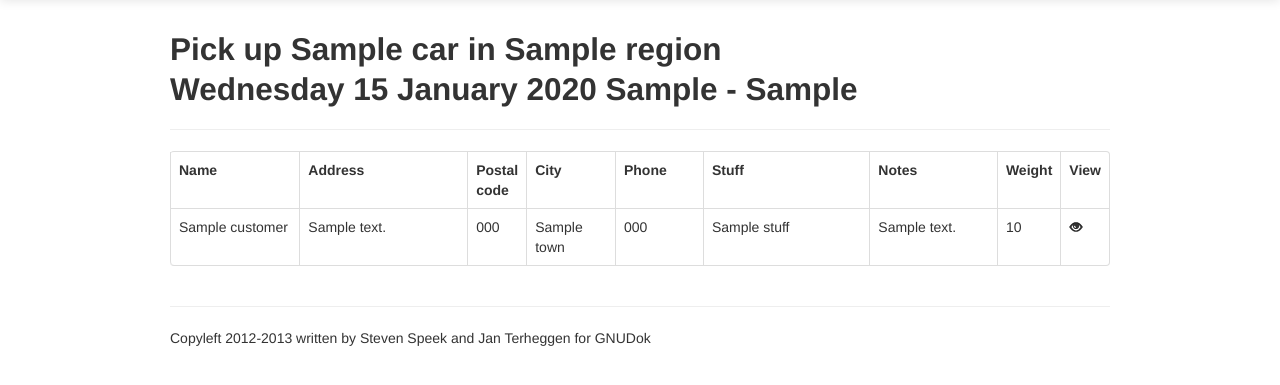
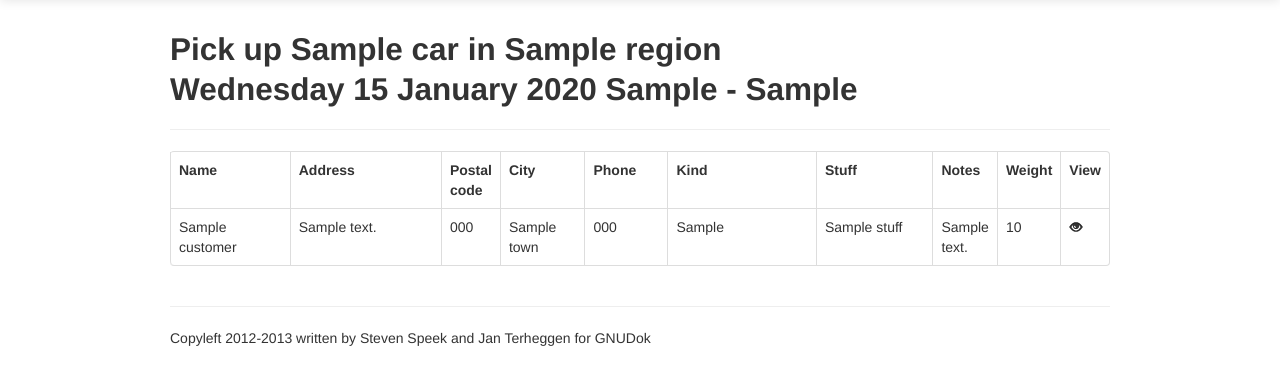
Before and after one commit to slspeek/gnudok-planner, a Django app: template src/planner/main/templates/appointment_list.html in a window 1280 px wide. Shown: the part 41-426 px from the top of the page. Run offline with Django 3.2, Linux system fonts and the light colour scheme; the template is opened without the code that fills it: most values are stand-ins (such as "Sample title", 1, 10 or a date in 2020); some libraries are stand-ins or nearby versions.

Commit message:
Made appointment attribute 'kind' visible

```diff
--- a/src/planner/main/forms.py
+++ b/src/planner/main/forms.py
@@ -33,7 +33,7 @@ class DatePickForm(forms.Form):
 class AppointmentForm(ModelForm):
     class Meta:
         model = Appointment
-        fields = ("weight", "stuff", "notes")
+        fields = ("kind", "weight", "stuff", "notes")
 
 
 class CustomerForm(ModelForm):
--- a/src/planner/main/templates/appointment_list.html
+++ b/src/planner/main/templates/appointment_list.html
@@ -31,6 +31,7 @@
 		<th>{% trans "Postal code" %}</th>
 		<th>{% trans "City" %}</th>
 		<th>{% trans "Phone" %}</th>
+		<th>{% trans "Kind" %}</th>
 		<th>{% trans "Stuff" %}</th>
 		<th>{% trans "Notes" %}</th>
 		<th>{% trans "Weight" %}</th>
@@ -44,6 +45,7 @@
 		<td>{{ app.customer.postcode }}</td>
 		<td>{{ app.customer.town }}</td>
 		<td>{{ app.customer.phone }}</td>
+		<td>{{ app.get_kind_display }}</td>
 		<td>{{ app.stuff }}</td>
 		<td>{{ app.notes }}</td>
 		<td>{{ app.get_weight_display }}</td>
--- a/src/planner/main/templates/appointments_today.html
+++ b/src/planner/main/templates/appointments_today.html
@@ -18,6 +18,7 @@
                         <th>{% trans "Postal code" %}</th>
                         <th>{% trans "City" %}</th>
                         <th>{% trans "Phone" %}</th>
+                        <th>{% trans "Kind" %}</th>
                         <th>{% trans "Stuff" %}</th>
                         <th>{% trans "Notes" %}</th>
                         <th>{% trans "Made by" %}</th>
@@ -34,6 +35,7 @@
                         <td>{{ object.customer.postcode }}</td>
                         <td>{{ object.customer.town }}</td>
                         <td>{{ object.customer.phone }}</td>
+                        <td>{{ app.get_kind_display }}</td>
                         <td>{{ object.stuff }}</td>
                         <td>{{ object.notes }}</td>
                         <td>{{ object.employee.get_full_name }}</td>
--- a/src/planner/main/templates/calendar_week.html
+++ b/src/planner/main/templates/calendar_week.html
@@ -27,6 +27,7 @@
 		<th colspan="2">{% trans "Address" %}</th>
 		<th>{% trans "Postalcode" %}</th>
 		<th>{% trans "Town" %}</th>
+		<th>{% trans "Kind" %}</th>
 		<th>{% trans "Weight" %}</th>
 		<th>{% trans "Stuff" %}</th>
 		<th>{% trans "View" %}</th>
@@ -39,6 +40,7 @@
 			<td colspan="2">{{ appointment.customer.get_address_display }}</td>
 			<td>{{ appointment.customer.postcode }}</td>
 			<td>{{ appointment.customer.town }}</td>
+			<td>{{ app.get_kind_display }}</td>
 			<td>{{ appointment.weight }}</td>
 			<td>{{ appointment.stuff|truncatechars:9 }}</td>
 			<td><a href="{% url AppointmentView appointment.pk  %}"><i class="icon-eye-open"></i></a></td>
--- a/src/planner/main/templates/main/appointment_detail.html
+++ b/src/planner/main/templates/main/appointment_detail.html
@@ -9,7 +9,6 @@
 	<table class="table">
 		<tr>
 			<th>{% trans "Date and time" %}</th><th> {{ object.calendar.date }}, {{ object.calendar.timeslot }}</th>
-
 		</tr>
 		<tr>
 			<th>{% trans "Region" %}</th><th>{{ region.name }}</th>
@@ -17,7 +16,6 @@
 		<tr>
 			<th>{% trans "Car" %}</th><th>{{ object.calendar.car }}</th>
 		</tr>
-
 		<tr>
 			<th>{% trans "Name" %}</th><td>{{ object.customer.name }}</td>
 		</tr>
@@ -32,6 +30,9 @@
 		</tr>
 		<tr>
 			<th>{% trans "City" %}</th><td>{{ object.customer.town }}</td>
+		</tr>
+		<tr>
+			<th>{% trans "Kind" %}</th><td>{{object.get_kind_display }}</td>
 		</tr>
 		<tr>
 			<th>{% trans "Weight" %}</th><td>{{ object.get_weight_display }}</td>
```
